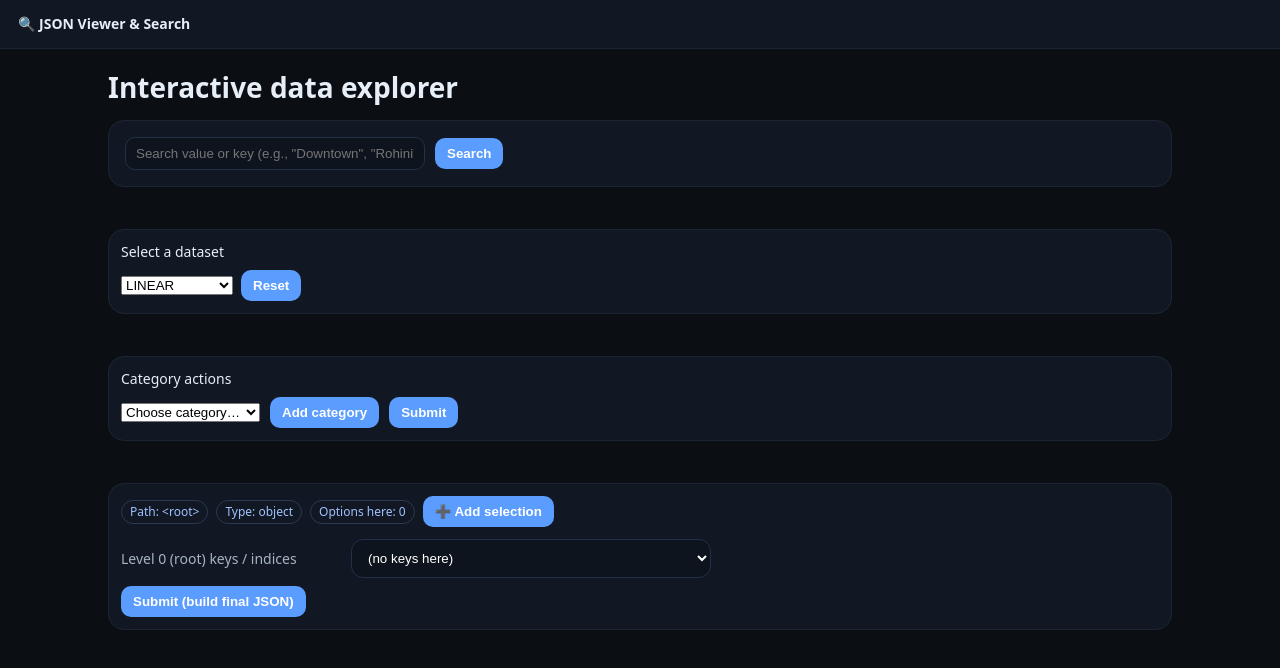
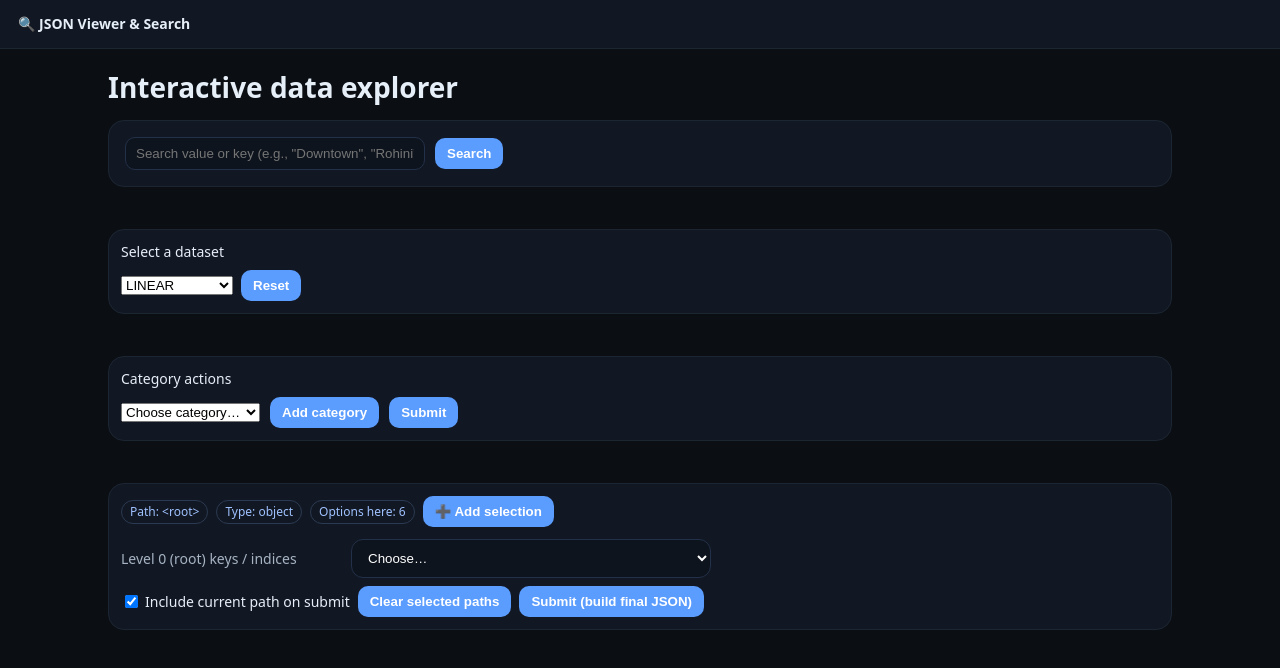
Before and after one commit to achal7337/interactive-json-vercel-app, a Next.js app: page / in a window 1280 px wide. Shown: the top 668 px of the page. Built offline with nearby package versions, Linux system fonts and the light colour scheme.

Commit message:
Update page.tsx

```diff
--- a/app/page.tsx
+++ b/app/page.tsx
@@ -503,27 +503,33 @@ export default function Page() {
       {/* FieldCascade section */}
       <div className="card" style={{ marginTop: 12, padding: 12 }}>
         <FieldCascade
-          root={current.raw}
-          currentPath={currentPath}
+          data={current.raw}
+          onAddPath={addPath}
           onPathChange={setCurrentPath}
-          onAddPath={addPath}
-          selectedPaths={selectedPaths}
-          onRemovePath={idx =>
-            setSelectedPaths(prev => prev.filter((_, i) => i !== idx))
-          }
-          onClearAll={() => setSelectedPaths([])}
-          includeCurrentOnSubmit={includeCurrentOnSubmit}
-          onIncludeCurrentOnSubmitChange={setIncludeCurrentOnSubmit}
-          previewCombined={previewCombined}
         />
+        <div style={{ marginTop: 8, display: 'flex', gap: 8, alignItems: 'center' }}>
+          <label style={{ display: 'flex', gap: 4, alignItems: 'center' }}>
+            <input
+              type="checkbox"
+              checked={includeCurrentOnSubmit}
+              onChange={e => setIncludeCurrentOnSubmit(e.target.checked)}
+            />
+            Include current path on submit
+          </label>
           <button
             type="button"
-          style={{ marginTop: 8 }}
+            onClick={() => setSelectedPaths([])}
+          >
+            Clear selected paths
+          </button>
+          <button
+            type="button"
             onClick={handleSubmit}
           >
             Submit (build final JSON)
           </button>
         </div>
       </div>
+    </div>
   );
 }
```
Lines whose indentation alone changed are shown as unchanged.
